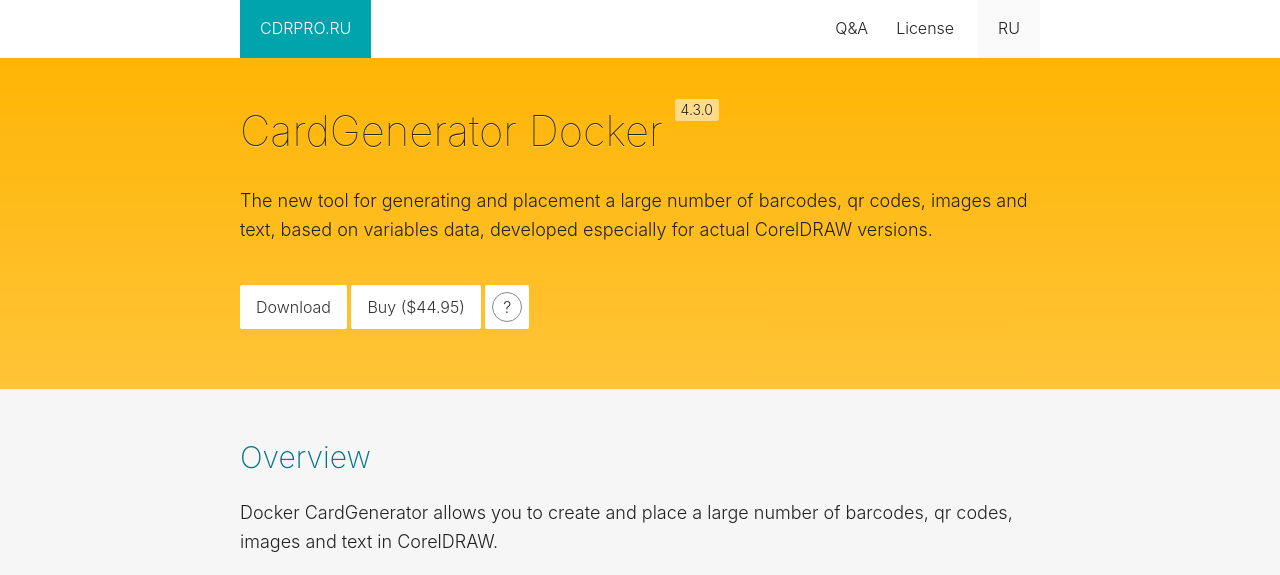
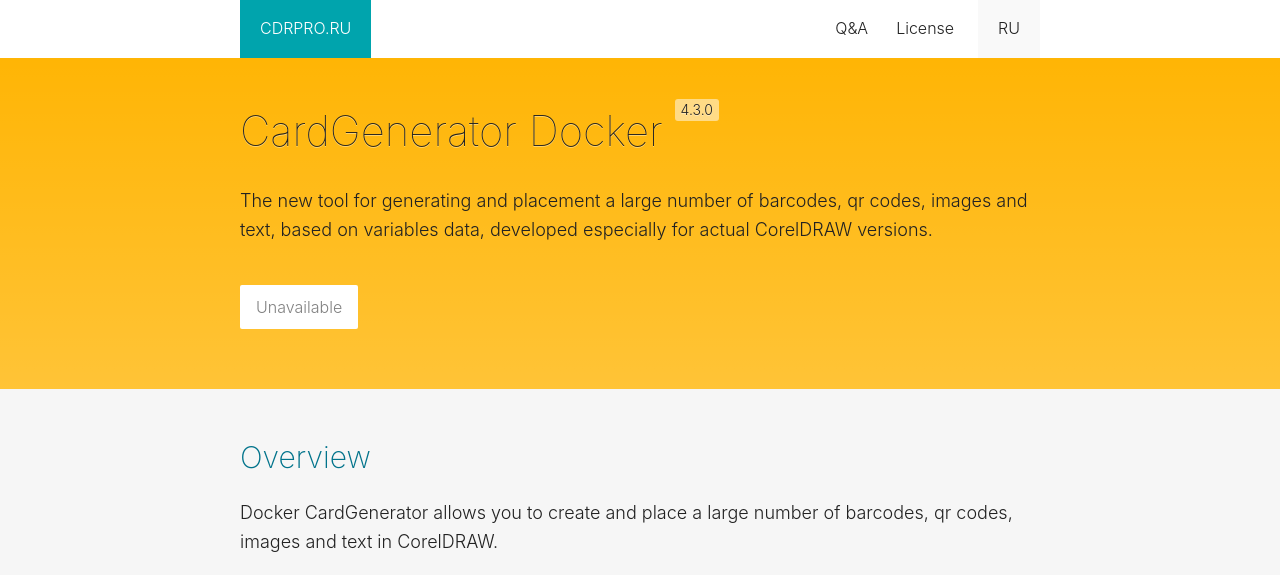
Before and after one commit to cdrpro/cdrpro.github.io, a Jekyll site: the page built from _macros/en/cardgenerator.md, in a window 1280 px wide and 1400 px high. Shown: the top 575 px of the window. Built offline with Jekyll 4.4.1, drawn with Linux system fonts in a browser that asks for light colours; grey boxes are pictures that could not be loaded.

Commit message:
Added unavailable for CardGenerator (en)

```diff
--- a/_layouts/macros_en.html
+++ b/_layouts/macros_en.html
@@ -15,16 +15,20 @@
                 {{ page.description }}
             </div>
             <div class="macro__header-actions">
-                <a class="btn"
+                <a class="btn{% if page.unavailable == true %} btn__disabled{% endif %}"
                    target="_blank"
                    data-event="MacrosEN"
                    data-event-action="download"
                    data-event-label="{{ page.title }}"
                    download
                    href="/macros/download/{{ page.download }}">
+                    {% if page.unavailable == true %}
+                    Unavailable
+                    {% else %}
                     Download
+                    {% endif %}
                 </a>
-                {% if page.price %}
+                {% if page.price and page.unavailable != true %}
                 <a class="btn"
                    target="_blank"
                    rel="noopener noreferrer"
@@ -46,7 +50,7 @@
                     Source code
                 </a>
                 {% endif %}
-                {% if page.feedback %}
+                {% if page.feedback and page.unavailable != true %}
                 <a class="btn feedback"
                    target="_blank"
                    title="Feedback"
--- a/_sass/base/buttons.scss
+++ b/_sass/base/buttons.scss
@@ -51,6 +51,11 @@
         }
     }
 
+    &__disabled {
+        color: gray !important;
+        pointer-events: none;
+    }
+
     .en & {
         color: #fff;
         background: $brand-en;
```
Also changed, not shown: _macros/en/cardgenerator.md (+1 -0 lines).
